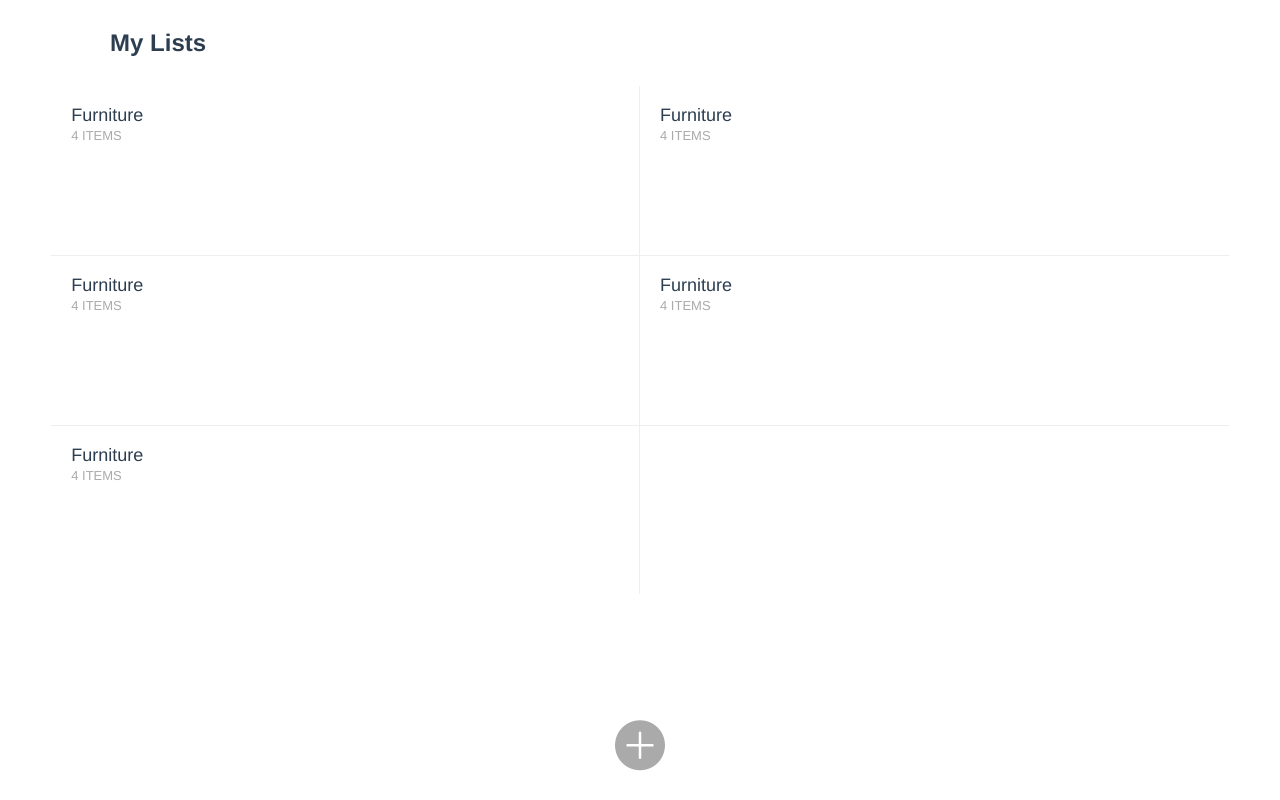
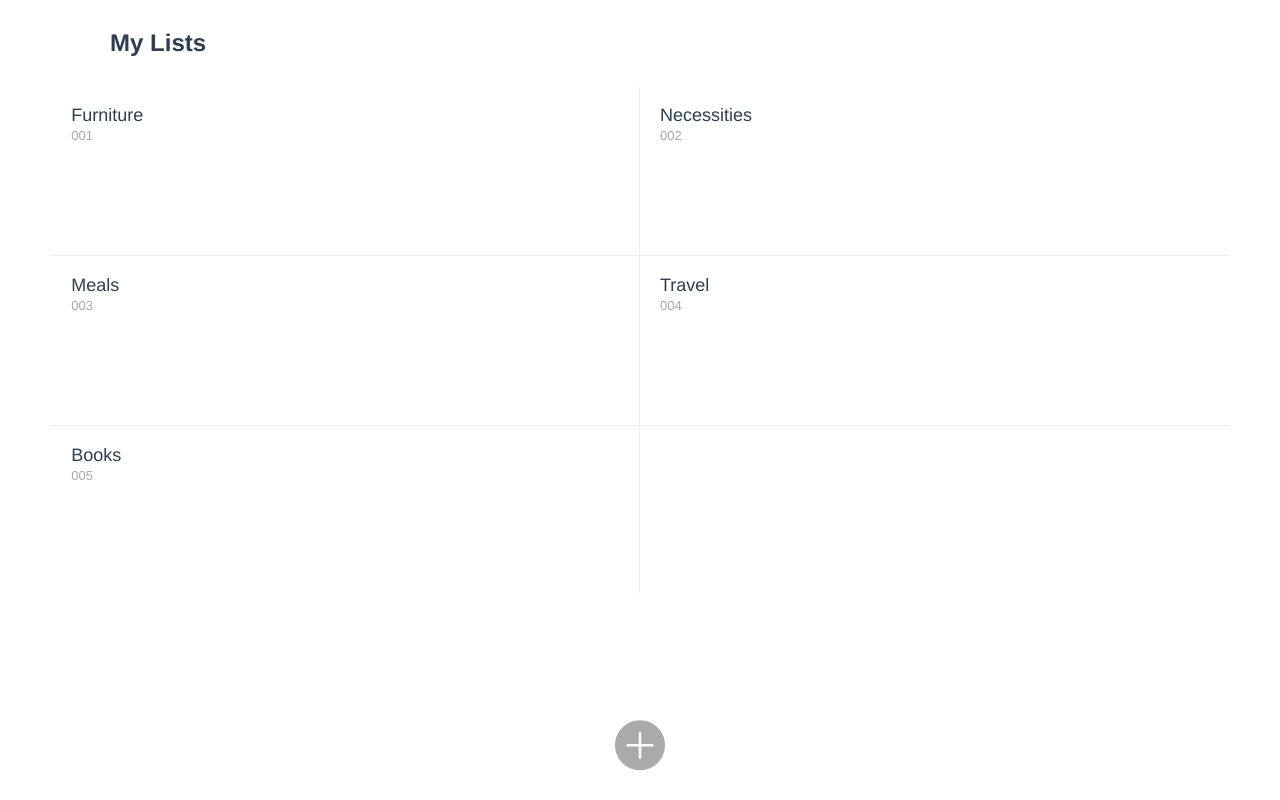
Before and after one commit to chelseachel/tally-app, a Vue app: page / in a window 1280 px wide. Built offline with nearby package versions, Linux system fonts and the light colour scheme.

Commit message:
bind data & event

```diff
--- a/package.json
+++ b/package.json
@@ -8,9 +8,11 @@
     "lint": "vue-cli-service lint"
   },
   "dependencies": {
+    "axios": "^0.19.2",
     "core-js": "^3.6.4",
     "vue": "^2.6.11",
-    "vue-router": "^3.1.5"
+    "vue-router": "^3.1.5",
+    "vuex": "^3.1.2"
   },
   "devDependencies": {
     "@vue/cli-plugin-babel": "^4.2.0",
--- a/src/App.vue
+++ b/src/App.vue
@@ -1,5 +1,5 @@
 <template>
   <div id="app">
-    <router-view/>
+    <router-view :key='$route.path'/>
   </div>
 </template>
--- a/src/main.js
+++ b/src/main.js
@@ -1,6 +1,7 @@
 import Vue from 'vue'
 import App from './App.vue'
 import router from './router'
+import store from './store.js'
 import '@/assets/styles/border.css'
 import '@/assets/styles/reset.css'
 import '@/assets/styles/iconfont.css'
@@ -9,5 +10,6 @@ Vue.config.productionTip = false
 
 new Vue({
   router,
+  store,
   render: h => h(App)
 }).$mount('#app')
--- a/src/router/index.js
+++ b/src/router/index.js
@@ -11,7 +11,7 @@ const routes = [
     component: Home
   },
   {
-    path: '/list',
+    path: '/list/:id',
     name: 'TallyList',
     // route level code-splitting
     // this generates a separate chunk (about.[hash].js) for this route
--- /dev/null
+++ b/src/store.js
@@ -0,0 +1,15 @@
+import Vue from 'vue'
+import Vuex from 'vuex'
+
+Vue.use(Vuex)
+
+export default new Vuex.Store({
+  state: {
+    index: 0
+  },
+  mutation: {
+    changeId(state, index) {
+      state.index = index
+    }
+  }
+})
--- a/src/views/home/Home.vue
+++ b/src/views/home/Home.vue
@@ -1,14 +1,7 @@
 <template>
   <div class="home">
     <div class="title">My Lists</div>
-    <div class="container">
-      <home-grid></home-grid>
-      <home-grid></home-grid>
-      <home-grid></home-grid>
-      <home-grid></home-grid>
-      <home-grid></home-grid>
-      <span class='underline'></span>
-    </div>
+    <home-grid :mylists="lists"></home-grid>
     <div class="iconfont iconadd3"></div>
   </div>
 </template>
@@ -19,6 +12,57 @@ export default {
   name: 'Home',
   components: {
     HomeGrid
+  },
+  data () {
+    return {
+      lists: [{
+        id: "001",
+        name: "Furniture",
+        content: [{
+          info: "Double Bed",
+          price: "5800",
+          num: 1
+        },{
+          info: "Armchair",
+          price: "1280",
+          num: 3
+        },{
+          info: "Chair",
+          price: "580",
+          num: 5
+        },{
+          info: "Bookshelf",
+          price: "345.67",
+          num: 6
+        }]
+      }, {
+        id: "002",
+        name: "Necessities",
+        content: []
+      }, {
+        id: "003",
+        name: "Meals",
+        content: []
+      },
+        {
+        id: "004",
+        name: "Travel",
+        content: []
+      }, {
+        id: "005",
+        name: "Books",
+        content: []
+      }]
+    }
+  },
+  computed: {
+    // mylists () {
+    //   const mylists = []
+    //   for (let i in this.lists) {
+    //     mylists.push(i)
+    //   }
+    //   return mylists
+    // }
   }
 }
 </script>
@@ -33,21 +77,6 @@ export default {
     font-weight: 800
     margin-left: 8.6%
     z-index: 10
-  .container
-    position: relative
-    top: 1.72rem
-    width: 92%
-    margin: 0 4%
-    display: flex
-    flex-wrap: wrap
-    .home-grid:nth-child(odd)
-      border-right: .02rem solid #eee
-    .underline
-      position: relative
-      top: -.04rem
-      width: 100%
-      height: .04rem
-      background: #fff
   .iconadd3
     position: fixed
     bottom: .6rem
--- a/src/views/home/components/HomeGrid.vue
+++ b/src/views/home/components/HomeGrid.vue
@@ -1,7 +1,16 @@
 <template>
-  <div class="home-grid">
-    <p class="grid-title">Furniture</p>
-    <p class="grid-item">4 ITEMS</p>
+  <div>
+    <ul class="container">
+      <router-link tag="li" :to="'/list/' + item.id"
+      class="grid"
+      v-for="(item, index) in mylists" :key="item.id"
+      @click="handleStoreId(index)"
+      >
+        <p class="grid-title">{{item.name}}</p>
+        <p class="grid-item">{{item.id}}</p>
+      </router-link>
+    </ul>
+    <span class='underline'></span>
   </div>
 </template>
 
@@ -9,14 +18,35 @@
 
 export default {
   name: 'HomeGrid',
-  components: {
+  props : {
+    mylists: Array
+  },
+  methods: {
+    handleStoreId(index) {
+      console.log(index)
+      this.$store.commit('changeId', index)
+    }
   }
 }
 </script>
 import
 <style lang="stylus" scoped>
   @import '~@/assets/styles/variables.styl'
-  .home-grid
+  .container
+    position: relative
+    top: 1.72rem
+    width: 92%
+    margin: 0 4%
+    display: flex
+    flex-wrap: wrap
+    &:before
+      content: ""
+      position: absolute
+      bottom: 0
+      width: 100%
+      height: .04rem
+      background: #fff
+    .grid
       min-width: 50%
       height: 3.4rem
       padding: .4rem
@@ -29,4 +59,6 @@ import
         margin-top: .1rem
         font-size: .26rem
         color: #aaa
+    .grid:nth-child(odd)
+      border-right: .02rem solid #eee
 </style>
--- a/src/views/tallylist/TallyList.vue
+++ b/src/views/tallylist/TallyList.vue
@@ -3,10 +3,7 @@
     <tally-header></tally-header>
     <tally-title></tally-title>
     <div class="item-wrapper">
-      <tally-item></tally-item>
-      <tally-item></tally-item>
-      <tally-item></tally-item>
-      <tally-item></tally-item>
+      <tally-item v-for="(item, index) in list" :key="index" :item="item"></tally-item>
     </div>
   </div>
 </template>
@@ -15,6 +12,7 @@
 import TallyHeader from './components/TallyHeader.vue'
 import TallyTitle from './components/TallyTitle.vue'
 import TallyItem from './components/TallyItem.vue'
+import { mapState } from 'vuex'
 export default {
   name: 'TallyList',
   components: {
@@ -24,7 +22,59 @@ export default {
   },
   data () {
     return {
-      list: []
+      // total: 0,
+      lists: [{
+        id: "001",
+        name: "Furniture",
+        content: [{
+          info: "Double Bed",
+          price: 5800,
+          num: 1
+        },{
+          info: "Armchair",
+          price: 1280,
+          num: 3
+        },{
+          info: "Chair",
+          price: 580,
+          num: 5
+        },{
+          info: "Bookshelf",
+          price: 345.67,
+          num: 6
+        }]
+      }, {
+        id: "002",
+        name: "Necessities",
+        content: []
+      }, {
+        id: "003",
+        name: "Meals",
+        content: []
+      },
+        {
+        id: "004",
+        name: "Travel",
+        content: []
+      }, {
+        id: "005",
+        name: "Books",
+        content: []
+      }]
+    }
+  },
+  // mounted () {
+  //   console.log(this.index)
+  // },
+  computed: {
+    ...mapState([
+      'index'
+    ]),
+    name: function () {
+      return this.lists[this.index].name
+    },
+    list: function () {
+      return this.lists[this.index].content
     }
   }
 }
--- a/src/views/tallylist/components/TallyItem.vue
+++ b/src/views/tallylist/components/TallyItem.vue
@@ -2,14 +2,15 @@
   <div class="item-bg">
     <div
       class="item-drag"
+      :style="translateX"
       @touchstart.prevent="handleTouchStart"
       @touchmove="handleTouchMove"
       @touchend="handleTouchEnd"
       >
-      <div class="item-info">Double Bed</div>
-      <div class="item-price">¥5800.00</div>
+      <div class="item-info">{{item.info}}</div>
+      <div class="item-price">{{showPrice}}</div>
     </div>
-    <span class="num">0</span>
+    <span class="num" ref="num">{{num}}</span>
   </div>
 </template>
 
@@ -17,25 +18,51 @@
 
 export default {
   name: 'TallyItem',
+  props: {
+    item: Object
+  },
   components: {
   },
   data () {
     return {
-      info: '',
-      price: '',
-      num: '',
-      // draggable: true,
+      num: this.item.num,
       touchStatus: false,
-      touchX: 0
+      startX: 0,
+      translateX:''
     }
   },
   methods: {
-    handleTouchStart () {
-      this.touchstart = true
+    handleTouchStart (e) {
+      this.touchStatus = true
+      this.startX = e.touches[0].clientX;
+      this.lastNum = this.num
+
+    },
+    handleTouchMove (e) {
+      if(this.touchStatus) {
+        const touchX = e.touches[0].clientX
+        const disX = touchX > 40 ? this.startX - touchX : this.startX - 40
+        if (disX > 0) {
+          this.translateX = `transform:translateX(-${disX}px)`
+          const add = Math.ceil((disX-10)/30)
+          this.num = add + this.lastNum
+        } else {
+          this.translateX = "transform:translateX(0px)"
+        }
+      }
+    },
+    handleTouchEnd () {
+      this.translateX = "transform:translateX(0px)"
     }
-
-
-  }
+  },
+  computed: {
+    showPrice: function () {
+      return `¥${parseFloat(this.item.price).toFixed(2)}`
+    }
+  },
+  // mounted () {
+  //   console.log(this.num)
+  // }
 }
 </script>
 import
```
Also changed, not shown: public/api/data.json (added, +43 -0 lines), 1 other file (tests, documents, lock files or other folders). Lines whose indentation alone changed are shown as unchanged.
